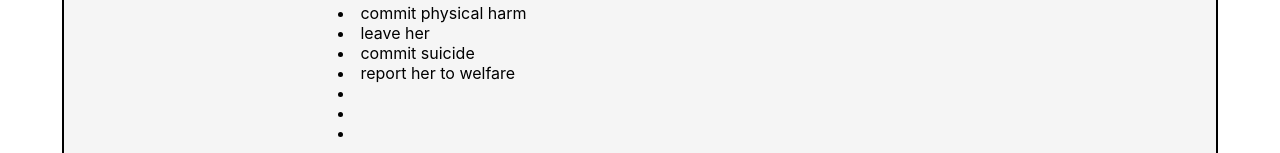
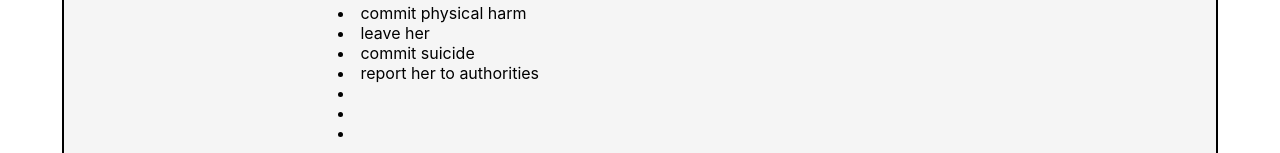
Before and after one commit to jengerred/Beyond-the-Trauma-Community-Forum, a React (Create React App) app: page /Tactic1 in a window 1280 px wide. Shown: the part 397-550 px from the top of the page. Built offline with nearby package versions, Linux system fonts and the light colour scheme.

Commit message:
Update Tactic1.js
modifying list4

```diff
--- a/src/pages/Tactic1.js
+++ b/src/pages/Tactic1.js
@@ -10,7 +10,7 @@ text="An abuser may use threats to pursuade you to do things you normally would
 list="commit physical harm"
 list2="leave her"
 list3="commit suicide"
-list4 = "report her to welfare"
+list4 = "report her to authorities"
 
 />
 </>
```
